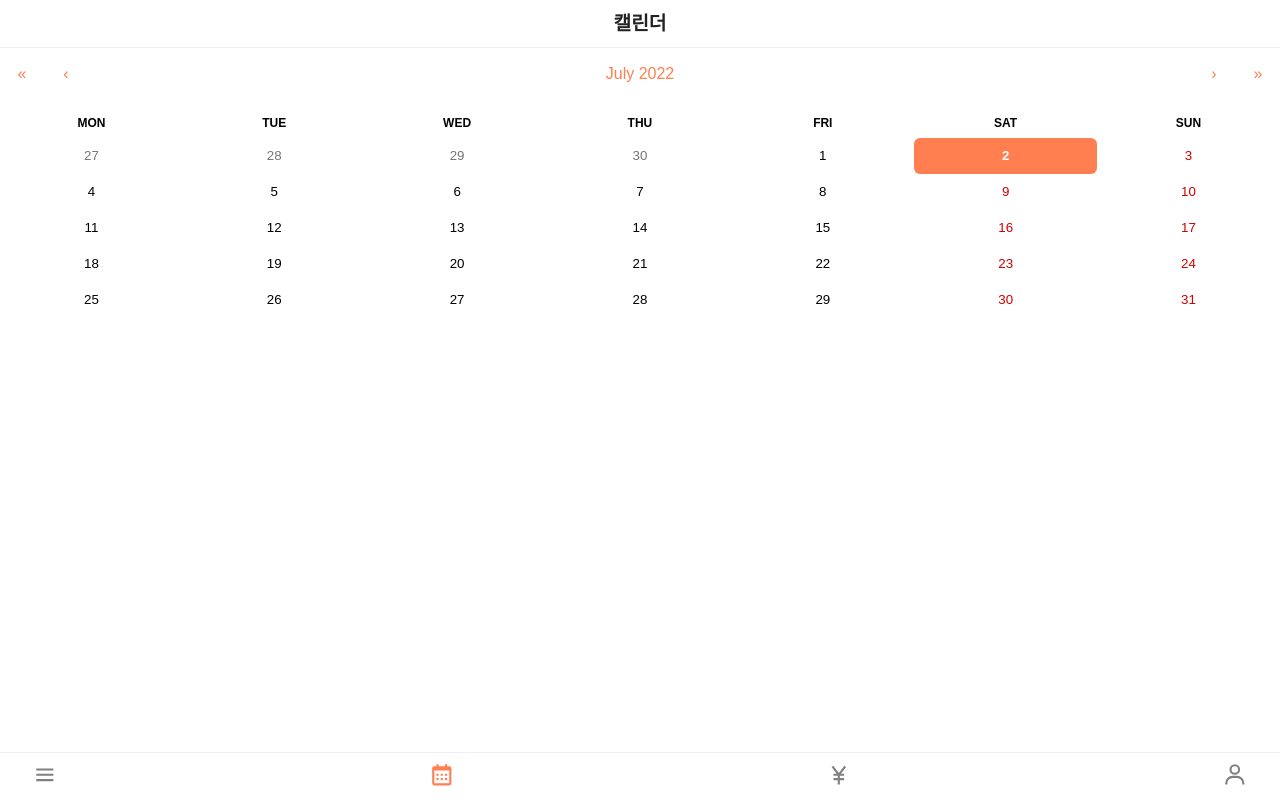
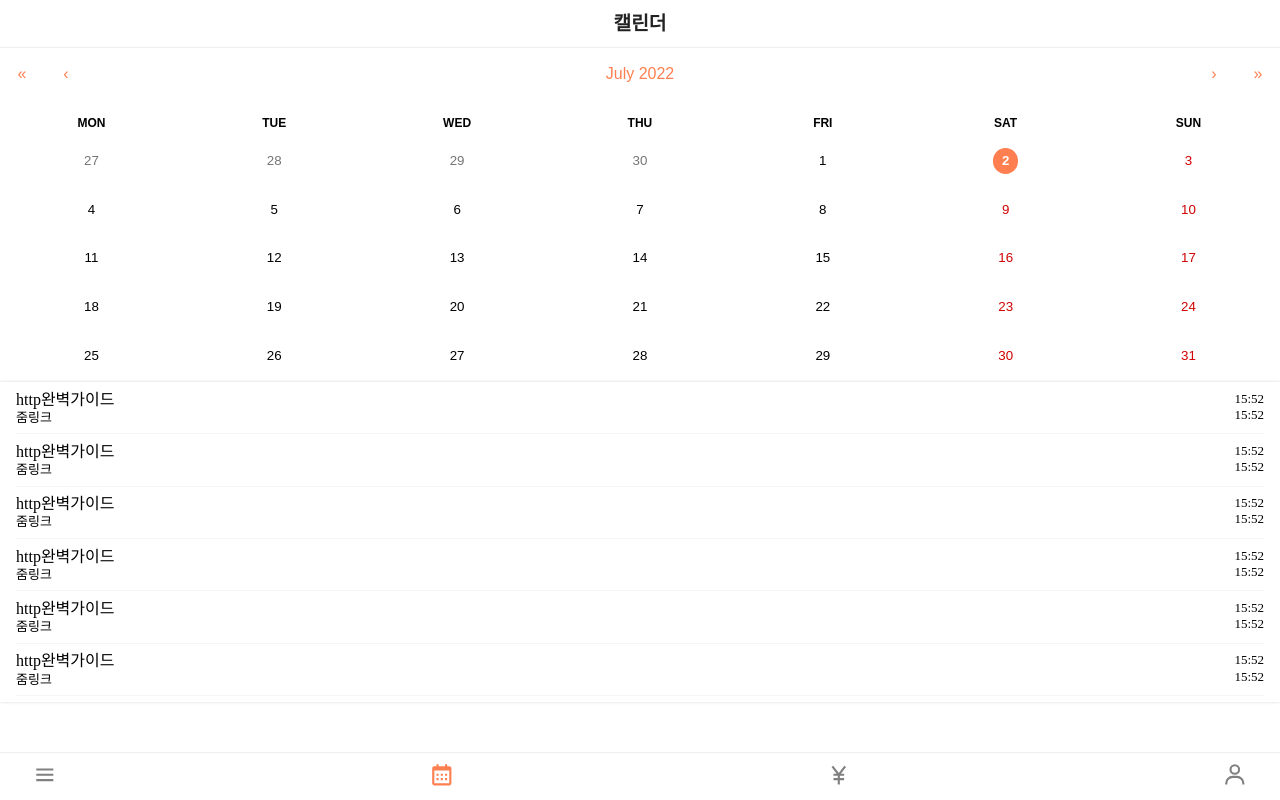
Before and after one commit to gimsamgyo/summer_study_planner, a React (Vite) app: page /calender in a window 1280 px wide. Built offline with nearby package versions, Linux system fonts and the light colour scheme.

Commit message:
feat: calender page

```diff
--- a/src/pages/Calender.tsx
+++ b/src/pages/Calender.tsx
@@ -1,9 +1,13 @@
-import { useState } from 'react';
+/* eslint-disable */
+import { useEffect, useState } from 'react';
+import { useNavigate } from 'react-router-dom';
+
 import CalendarScreen from 'react-calendar';
 import styled from 'styled-components';
 
+import 'react-calendar/dist/Calendar.css';
+import { studyApi } from '@/app/api/study';
 import Layout from '@/components/Layout';
-import 'react-calendar/dist/Calendar.css';
 
 const CalenderWrapper = styled.div`
   height: 100%;
@@ -31,22 +35,42 @@ const CalenderWrapper = styled.div`
   abbr[title] {
     text-decoration: none;
   }
-
+  .react-calendar__tile {
+    display: flex;
+    flex-direction: column;
+    align-items: center;
+    text-align: center;
+    div {
+      margin: 0.1rem;
+    }
+    abbr {
+      width: 1.6rem;
+      height: 1.6rem;
+      display: flex;
+      align-items: center;
+      justify-content: center;
+      border-radius: 100vw;
+    }
+  }
   .react-calendar__tile:enabled:hover,
   .react-calendar__tile:enabled:focus {
-    background: #f8f8fa;
+    background: none;
+    abbr {
+      background: none;
       color: coral;
-    border-radius: 6px;
+    }
   }
   .react-calendar__tile--now {
+    background: none;
+    abbr {
       background: #fff6f2;
-    border-radius: 6px;
       font-weight: bold;
       color: coral;
     }
+  }
   .react-calendar__tile--now:enabled:hover,
   .react-calendar__tile--now:enabled:focus {
-    background: coral33;
+    background: none;
     border-radius: 6px;
     font-weight: bold;
     color: coral;
@@ -56,46 +80,132 @@ const CalenderWrapper = styled.div`
     background: #f8f8fa;
   }
   .react-calendar__tile--active {
+    abbr {
       background: coral;
-    border-radius: 6px;
       font-weight: bold;
       color: white;
     }
+  }
   .react-calendar__tile--active:enabled:hover,
   .react-calendar__tile--active:enabled:focus {
+    abbr {
       background: coral;
       color: white;
+    }
   }
   .react-calendar--selectRange .react-calendar__tile--hover {
     background-color: #f8f8fa;
   }
   .react-calendar__tile--range {
-    background: #f8f8fa;
+    /* background: #f8f8fa; */
     color: coral;
     border-radius: 0;
   }
   .react-calendar__tile--rangeStart {
-    border-top-right-radius: 0;
-    border-bottom-right-radius: 0;
-    border-top-left-radius: 6px;
-    border-bottom-left-radius: 6px;
+    background: none;
+    abbr {
       background: coral;
       color: white;
+    }
   }
   .react-calendar__tile--rangeEnd {
     /* border-top-left-radius: 0;
     border-bottom-left-radius: 0; */
-    border-top-right-radius: 6px;
-    border-bottom-right-radius: 6px;
+    background: none;
+    abbr {
       background: coral;
       color: white;
     }
+  }
+  .dot {
+    height: 8px;
+    width: 8px;
+    background-color: #f87171;
+    border-radius: 50%;
+    display: flex;
+    margin-left: 1px;
+  }
 `;
 
-const CalenderDetailContainer = styled.div``;
+const CalenderDetailContainer = styled.div`
+  width: 100%;
+  height: 40vh;
+  display: flex;
+  flex-direction: column;
+  box-shadow: 0px 0px 3px #00000029;
+  overflow: auto;
+  scroll-snap-type: y mandatory;
+  padding: 0px 1rem;
+`;
+
+const CalenderContentContainer = styled.div`
+  font-weight: 400;
+  padding: 0.6rem 0px;
+  display: flex;
+  justify-content: space-between;
+  border-bottom: 1px solid whitesmoke;
+  div {
+    display: flex;
+    flex-direction: column;
+    gap: 0.2rem;
+    p {
+      font-size: small;
+    }
+  }
+`;
+
+const CalenderContentTitle = styled.h2``;
+
+type CalenderContentType = {
+  id: number;
+  title: string;
+  startTime: Date;
+  endTime: Date;
+  description: string;
+};
+
+const CalenderContent = ({ data }: { data: CalenderContentType[] }) => {
+  const navigate = useNavigate();
+  const getTimeFormat = (date: Date) => `${date.getHours()}:${date.getMinutes()}`;
+  return (
+    <CalenderDetailContainer>
+      {data.map(({ title, startTime, endTime, description }) => (
+        <CalenderContentContainer
+          onClick={() => {
+            navigate('/calender/' + title);
+          }}
+        >
+          <div>
+            <CalenderContentTitle>{title}</CalenderContentTitle>
+            <p>{description}</p>
+          </div>
+          <div>
+            <p>{getTimeFormat(startTime)}</p>
+            <p>{getTimeFormat(endTime)}</p>
+          </div>
+        </CalenderContentContainer>
+      ))}
+    </CalenderDetailContainer>
+  );
+};
 
 const Calender = () => {
+  const [month, setMonth] = useState(new Date());
   const [selectedDate, setSelectedDate] = useState(new Date());
+  // const [calenderData, setCalenderData] = useState<CalenderContentType[]>([]);
+  const [getData] = studyApi.useGetStudyByMonthMutation();
+
+  useEffect(() => {
+    (async function () {
+      const data = await getData({ month });
+      // setCalenderData(data);
+    })();
+  }, [month]);
+
+  const compareDate = (a: Date, b: Date) =>
+    a.getFullYear() === b.getFullYear() &&
+    a.getMonth() === b.getMonth() &&
+    a.getDate() === b.getDate();
 
   return (
     <Layout title='캘린더'>
@@ -105,8 +215,57 @@ const Calender = () => {
           formatDay={(locale, date) => date.getDate().toString()}
           onChange={setSelectedDate}
           value={selectedDate}
+          onActiveStartDateChange={({ activeStartDate }) => setMonth(activeStartDate)}
+          tileContent={({ date }) =>
+            [].find((x: Date) => compareDate(x, date)) ? <div className='dot'></div> : <div />
+          }
         />
-        <CalenderDetailContainer />
+        <CalenderContent
+          data={[
+            {
+              id: 0,
+              title: 'http완벽가이드',
+              startTime: new Date(),
+              endTime: new Date(),
+              description: '줌링크',
+            },
+            {
+              id: 0,
+              title: 'http완벽가이드',
+              startTime: new Date(),
+              endTime: new Date(),
+              description: '줌링크',
+            },
+            {
+              id: 0,
+              title: 'http완벽가이드',
+              startTime: new Date(),
+              endTime: new Date(),
+              description: '줌링크',
+            },
+            {
+              id: 0,
+              title: 'http완벽가이드',
+              startTime: new Date(),
+              endTime: new Date(),
+              description: '줌링크',
+            },
+            {
+              id: 0,
+              title: 'http완벽가이드',
+              startTime: new Date(),
+              endTime: new Date(),
+              description: '줌링크',
+            },
+            {
+              id: 0,
+              title: 'http완벽가이드',
+              startTime: new Date(),
+              endTime: new Date(),
+              description: '줌링크',
+            },
+          ]}
+        />
       </CalenderWrapper>
     </Layout>
   );
```
Lines whose indentation alone changed are shown as unchanged.
